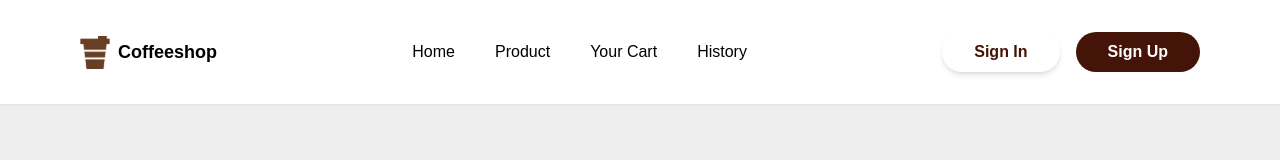
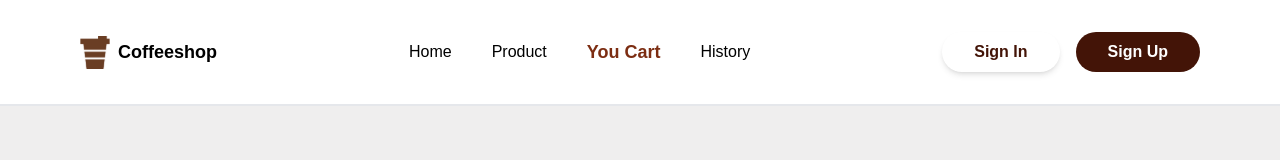
Before and after one commit to miftahulhudaa795/Frontend_Coffeeshop, a React (Create React App) app: page /cart in a window 1280 px wide. Shown: the top 160 px of the page. Built offline with nearby package versions, Linux system fonts and the light colour scheme; no server answers.

Commit message:
feat:navigasi in navbar

```diff
--- a/src/Pages/profil/Profil.jsx
+++ b/src/Pages/profil/Profil.jsx
@@ -6,7 +6,6 @@ import Footer from "../../components/Footer";
 const Profil = () => {
   const token = localStorage.getItem(`token`);
   const [profile, setProfile] = useState({});
-  const [isLoadingImg, setIsLoadingImg] = useState(false)
   const getProfile = async () => {
     try {
       const response = await axios.get(`${process.env.REACT_APP_HOST}/user/profile`, {
@@ -105,7 +104,7 @@ const Profil = () => {
                 <label className="text-gray-500" htmlFor="display-name">
                   Display Name :
                 </label>
-                <input
+                <input defaultValue={profile?.displayName || ""}
                   id="display-name"
                   type="text"
                   className="w-full outline-none border-b-2 border-black"
@@ -115,7 +114,7 @@ const Profil = () => {
                 <label className="text-gray-500" htmlFor="date">
                   DD/MM/YY
                 </label>
-                <input
+                <input defaultValue={profile?.dateOfBirth || ""}
                   id="date"
                   type="date"
                   className="w-full outline-none border-b-2 border-black"
@@ -125,7 +124,7 @@ const Profil = () => {
                 <label className="text-gray-500" htmlFor="firs-name">
                   First Name :
                 </label>
-                <input
+                <input defaultValue={profile?.firstName || ""}
                   id="firs-name"
                   type="text"
                   className="w-full outline-none border-b-2 border-black"
@@ -145,7 +144,7 @@ const Profil = () => {
                 <label className="text-gray-500" htmlFor="last-name">
                   Last Name :
                 </label>
-                <input
+                <input defaultValue={profile?.lastName || ""}
                   id="last-name"
                   type="text"
                   className="w-full outline-none border-b-2 border-black"
--- a/src/components/Navbar.jsx
+++ b/src/components/Navbar.jsx
@@ -1,6 +1,7 @@
 import axios from 'axios'
 import React, { useEffect, useState } from 'react'
 import { Link, useNavigate } from 'react-router-dom'
+import Navitem from './Navitem'
 
 
 const Navbar = () => {
@@ -33,6 +34,26 @@ const Navbar = () => {
     useEffect(() => {
       getProfile();
     });
+
+    const dataNav = [
+      {
+        name : "Home",
+        route : "/"
+      },
+      {
+        name : "Product",
+        route : "/product"
+      },
+      {
+        name : "You Cart",
+        route : "/cart"
+      },
+      {
+        name : "History",
+        route : "/history"
+      }
+    ]
+
   return (
 
     <div className='w-full flex items-center justify-between px-20 py-8 border-b-2'>
@@ -41,18 +62,14 @@ const Navbar = () => {
         <div className="logo font-bold text-lg">Coffeeshop</div>
         </div>
         <div className="flex items-center justify-center gap-x-10 list-none">
-            <li className='cursor-pointer hover:font-bold hover:text-yellow-950' onClick={()=>{
-                navigate('/')
-            }}>Home</li>
-            <li className='cursor-pointer hover:font-bold hover:text-yellow-950' onClick={()=>{
-                navigate('/Products')
-            }}>Product</li>
-            <li className='cursor-pointer hover:font-bold hover:text-yellow-950' onClick={()=>{
-              navigate('/cart')
-            }}>Your Cart</li>
-            <li className='cursor-pointer hover:font-bold hover:text-yellow-950' onClick={()=>{
-              navigate('/history')
-            }}>History</li>
+          {
+            dataNav.map((item, index,) => {
+              return (
+                <Navitem key={index} to={item.route} item={item.route} name={item.name}/>
+              )
+            })
+          }
+
         </div>
         {
             isLogin ?
--- /dev/null
+++ b/src/components/Navitem.jsx
@@ -0,0 +1,11 @@
+import React from 'react'
+import { Link, useMatch } from 'react-router-dom'
+
+const Navitem = ({to, item, name}) => {
+    const route = useMatch(to)
+    return(
+        <Link to={to} className= {`${route?.pathname === item && 'font-bold text-orange-900 text-lg'}`}>{name}</Link>
+      )
+}
+
+export default Navitem
```
